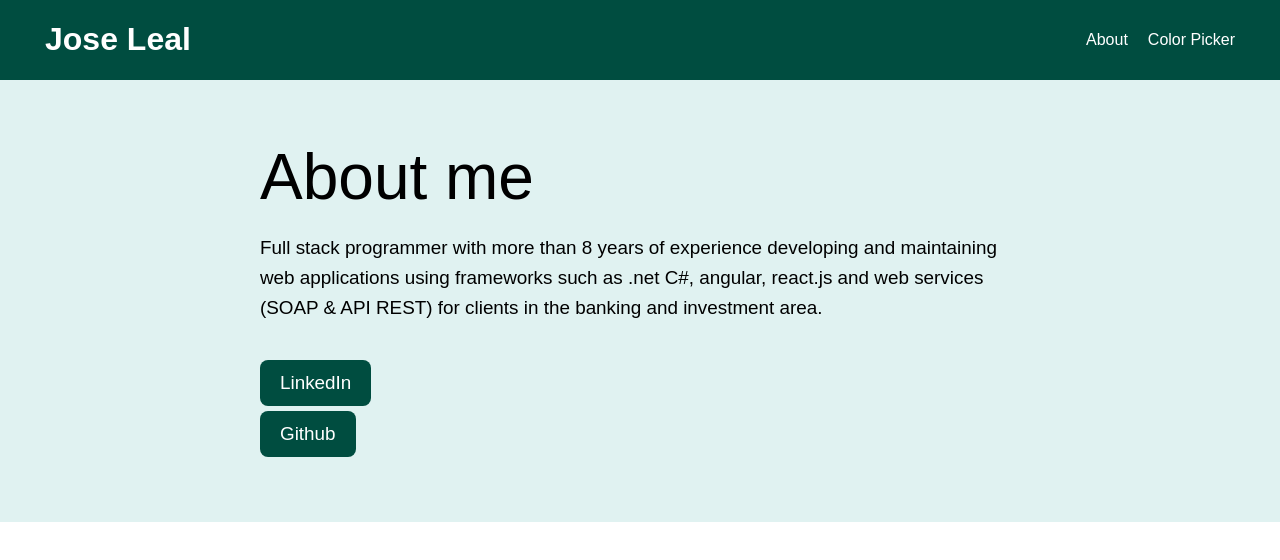
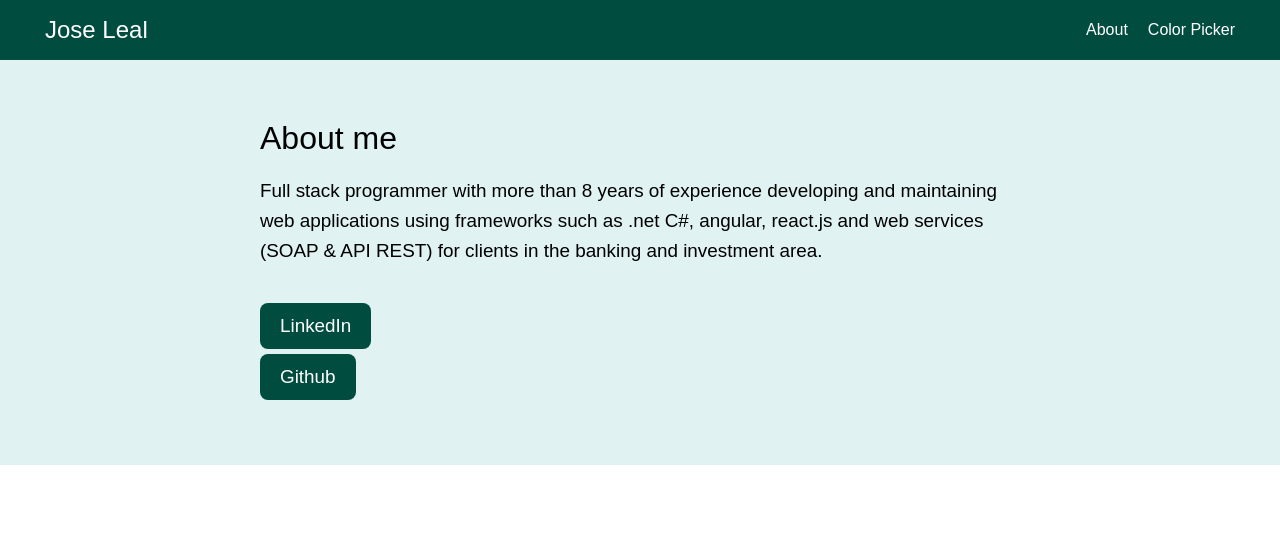
Before and after one commit to lealxh/react-color-picker, a React (Vite) app: page / in a window 1280 px wide. Shown: the top 560 px of the page. Built offline with nearby package versions, Linux system fonts and the light colour scheme.

Commit message:
stiles fix

```diff
--- a/src/App.css
+++ b/src/App.css
@@ -40,10 +40,13 @@ body {
 .hero-inner {
   max-width: 760px;
 }
-
+.header h1 {
+  font-weight: normal;
+  font-size: 1.5rem;
+}
 .hero h1 {
   font-weight: normal;
-  font-size: 4rem;
+  font-size: 2rem;
   margin: 0;
 }
 .hero p {
```
